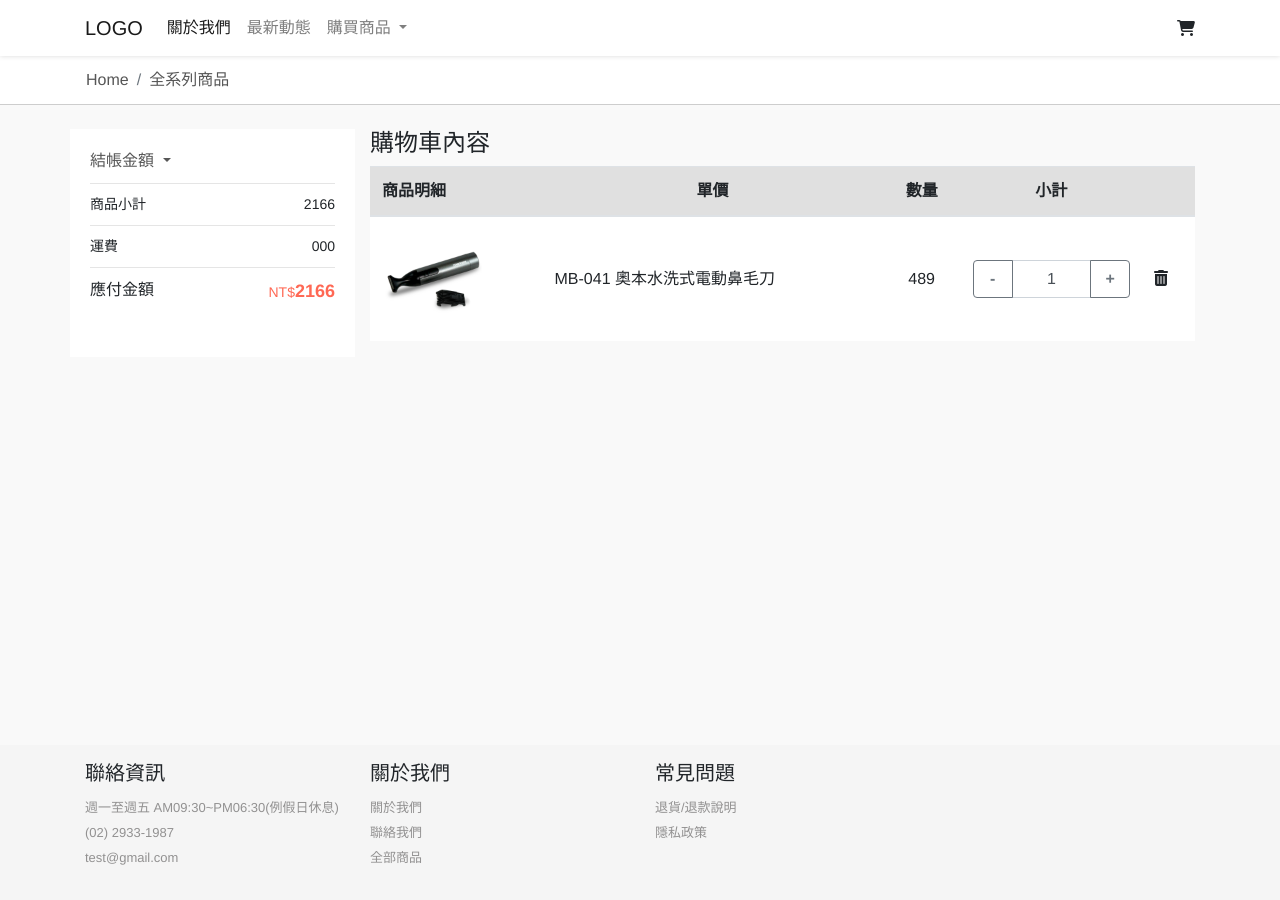
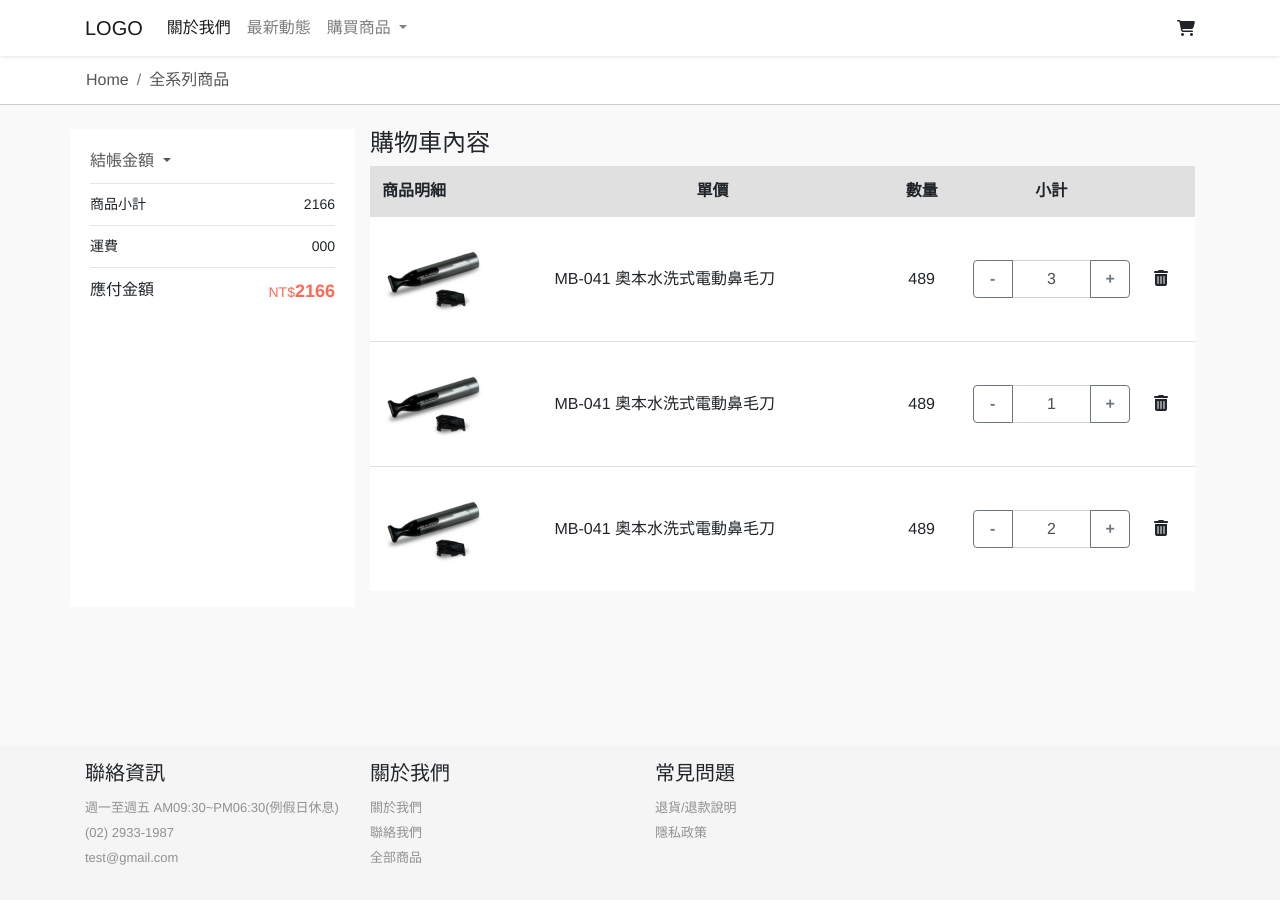
Before and after one commit to chunlingliao/vue-shopping-cart, a Vue app: page /cartPage in a window 1280 px wide. Built offline with nearby package versions, Linux system fonts and the light colour scheme.

Commit message:
購物車內容＆刪除功能

```diff
--- a/src/views/cartPage.vue
+++ b/src/views/cartPage.vue
@@ -52,14 +52,14 @@
             </thead>
 
           <tbody class="product-contect">
-            <tr>
+            <tr v-for="(item, index) in itemList" :key="item.id">
               <td>
                 <div>
                   <img src="images/01.png" alt="" class="product-img">
                 </div>
               </td>
-              <td class="text-center align-middle"><div class="d-flex align-items-center">MB-041 奧本水洗式電動鼻毛刀</div></td>
-              <td class="text-center align-middle">489</td>
+              <td class="text-center align-middle"><div class="d-flex align-items-center">{{ item.itemName }}</div></td>
+              <td class="text-center align-middle">{{ item.price }}</td>
               <td class="text-center align-middle">
                 <div class="input-group">
                   <div class="input-group-prepend">
@@ -69,7 +69,7 @@
                     </button>
                   </div>
                   <input type="text" inputmode="decimal" style="text-align: center"
-                      class="form-control" v-model="count">
+                      class="form-control" v-model="item.count">
                   <div class="input-group-append">
                     <button style="min-width: 2.5rem"
                       class="btn btn-increment btn-outline-secondary"
@@ -78,7 +78,7 @@
                   </div>
                 </div>
               </td>
-              <td class="align-middle"><i class="fas fa-trash-alt"></i></td>
+              <td class="align-middle" @click="handledelete(index)"><i class="fas fa-trash-alt"></i></td>
             </tr>
           </tbody>
         </table>
@@ -101,7 +101,27 @@ export default {
   },
   data() {
     return {
-      count: 1
+      count: 1,
+      itemList:[
+        {
+          id: '1',
+          itemName: 'MB-041 奧本水洗式電動鼻毛刀',
+          price:'489',
+          count: '3',
+        },
+        {
+          id: '2',
+          itemName: 'MB-041 奧本水洗式電動鼻毛刀',
+          price:'489',
+          count: '1',
+        },
+        {
+          id: '3',
+          itemName: 'MB-041 奧本水洗式電動鼻毛刀',
+          price:'489',
+          count: '2',
+        }
+      ]
     }
   },
   watch: {
@@ -119,7 +139,10 @@ export default {
 			if(this.count >1) {
 				this.count--;
 			}
-		}
+    },
+    handledelete(index) {
+      this.itemList.splice(index,1)
+    }
   },
   //BEGIN--生命週期
   beforeCreate: function() {
```
